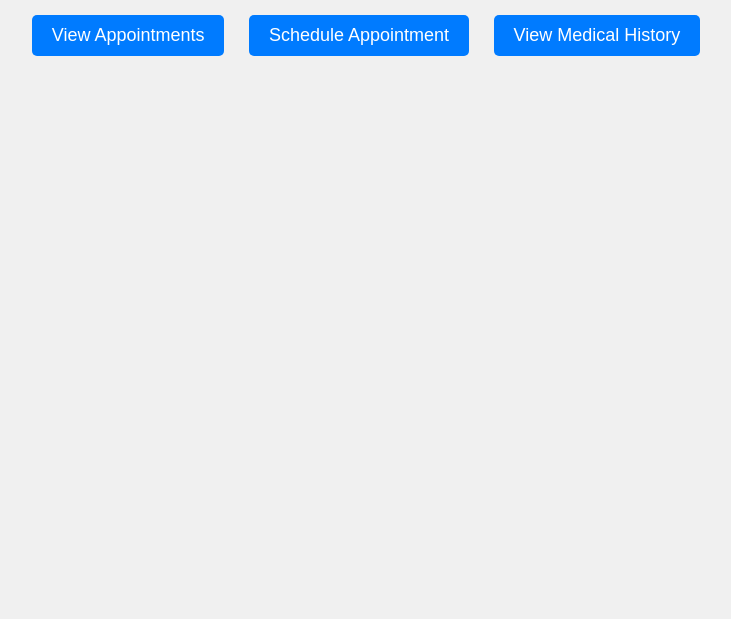
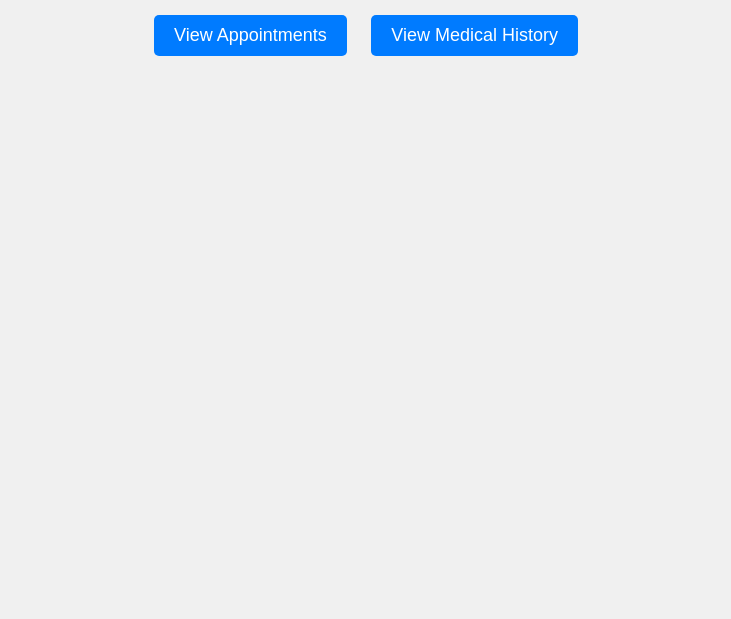
Before and after one commit to titanick007/HealthWave, a website: page public/doctor-dashboard.html in a window 1280 px wide. Shown: the part 181-800 px from the top of the page, without its empty margins (274-1005 px from the left). Drawn offline with Linux system fonts and the light colour scheme.

Commit message:
Update doctor-dashboard.html

```diff
--- a/public/doctor-dashboard.html
+++ b/public/doctor-dashboard.html
@@ -44,7 +44,6 @@
     <div class="dashboard">
         <h1>Welcome Doctor</h1>
         <a href="/view-appointments" class="button">View Appointments</a>
-        <a href="/schedule-appointment" class="button">Schedule Appointment</a>
         <a href="/view-medical-history" class="button">View Medical History</a>
         <!-- Add more buttons as needed -->
     </div>
```
